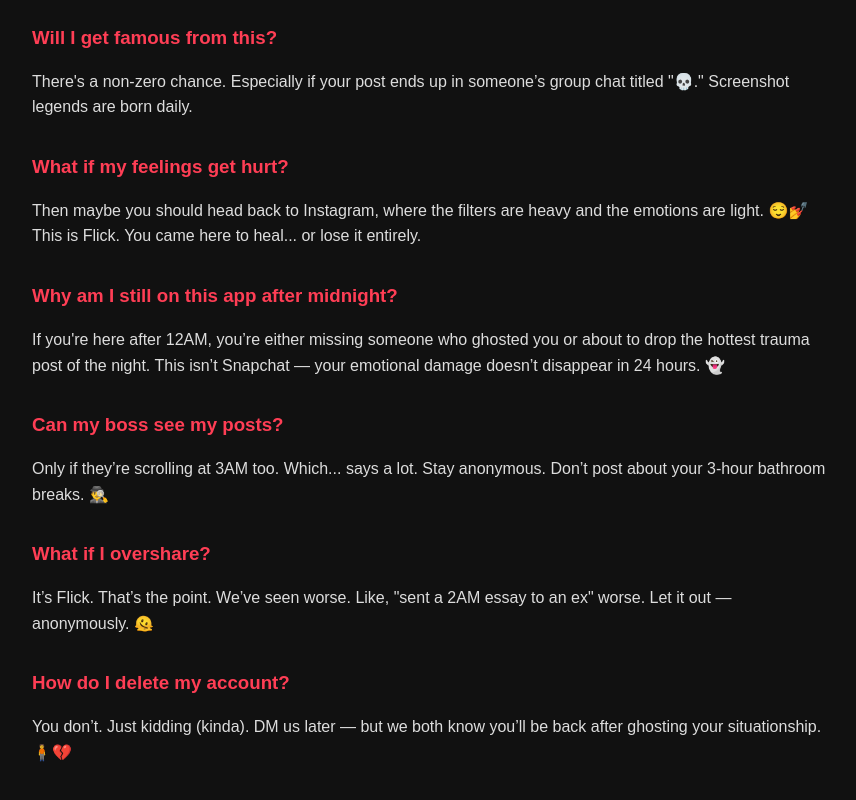
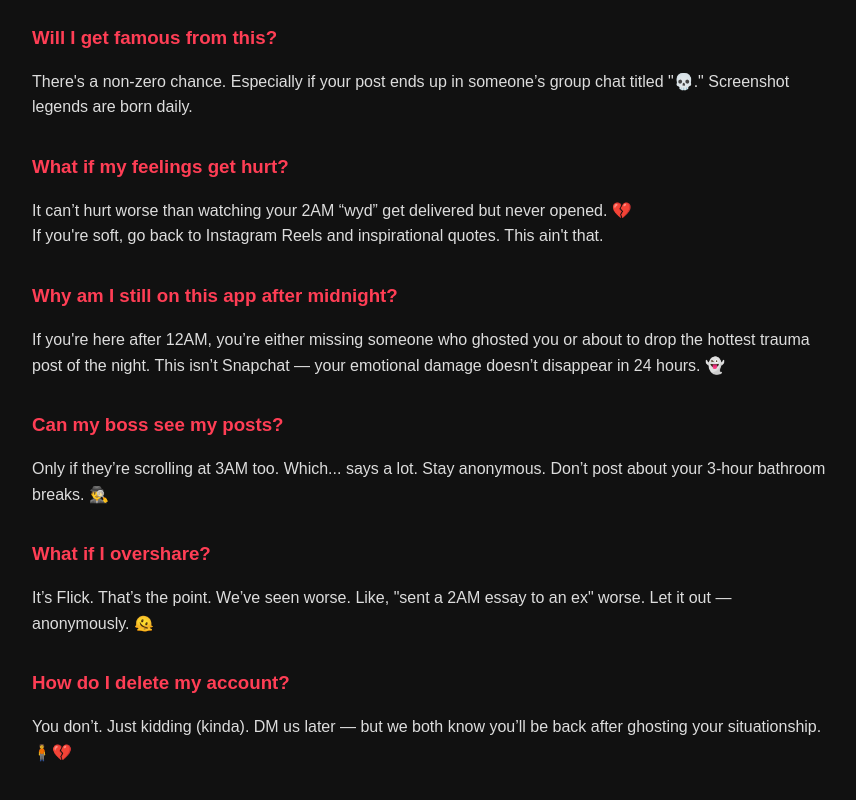
Before and after one commit to Flick-app2025/flickapp, a plain HTML site: page index.html in a window 1280 px wide. Shown: the part 939-1739 px from the top of the page, without its empty margins (208-1064 px from the left). Drawn offline with Linux system fonts and the light colour scheme.

Commit message:
Update index.html

```diff
--- a/index.html
+++ b/index.html
@@ -83,9 +83,13 @@
     </div>
 
     <div class="faq-item">
-      <h3>What if my feelings get hurt?</h3>
-      <p>Then maybe you should head back to Instagram, where the filters are heavy and the emotions are light. 😌💅 This is Flick. You came here to heal... or lose it entirely.</p>
-    </div>
+  <h3>What if my feelings get hurt?</h3>
+  <p>
+    It can’t hurt worse than watching your 2AM “wyd” get delivered but never opened. 💔<br>
+    If you're soft, go back to Instagram Reels and inspirational quotes. This ain't that.
+  </p>
+</div>
+
 
     <div class="faq-item">
       <h3>Why am I still on this app after midnight?</h3>
```
